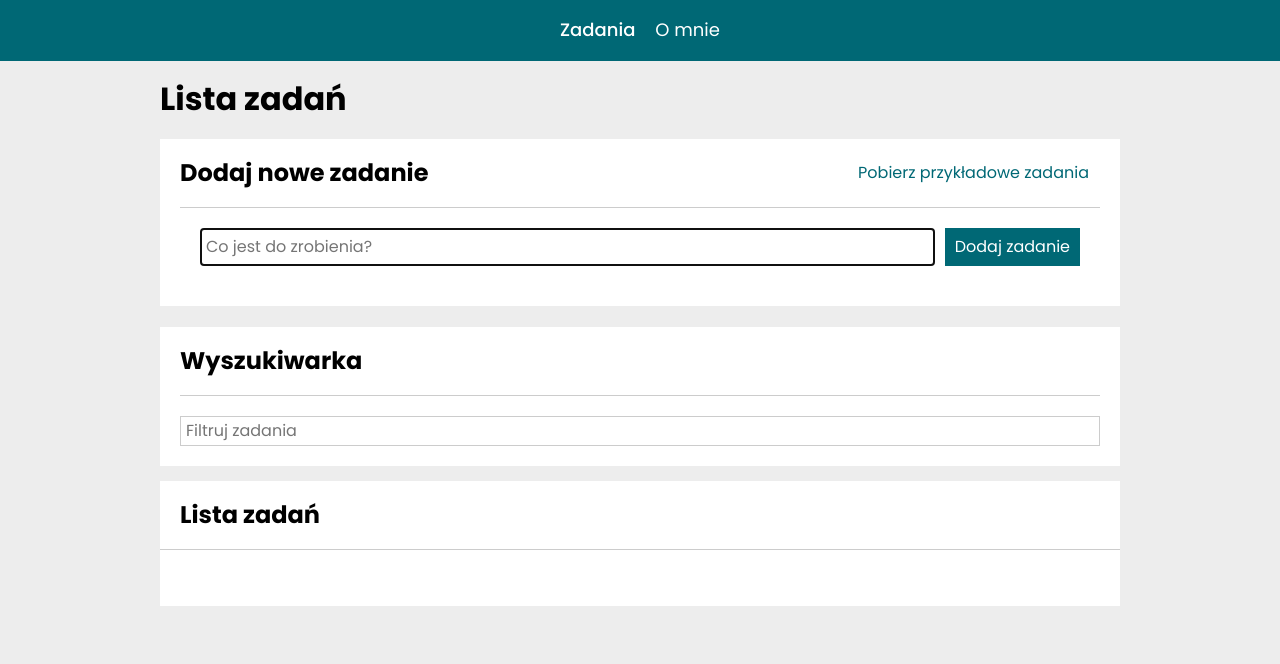
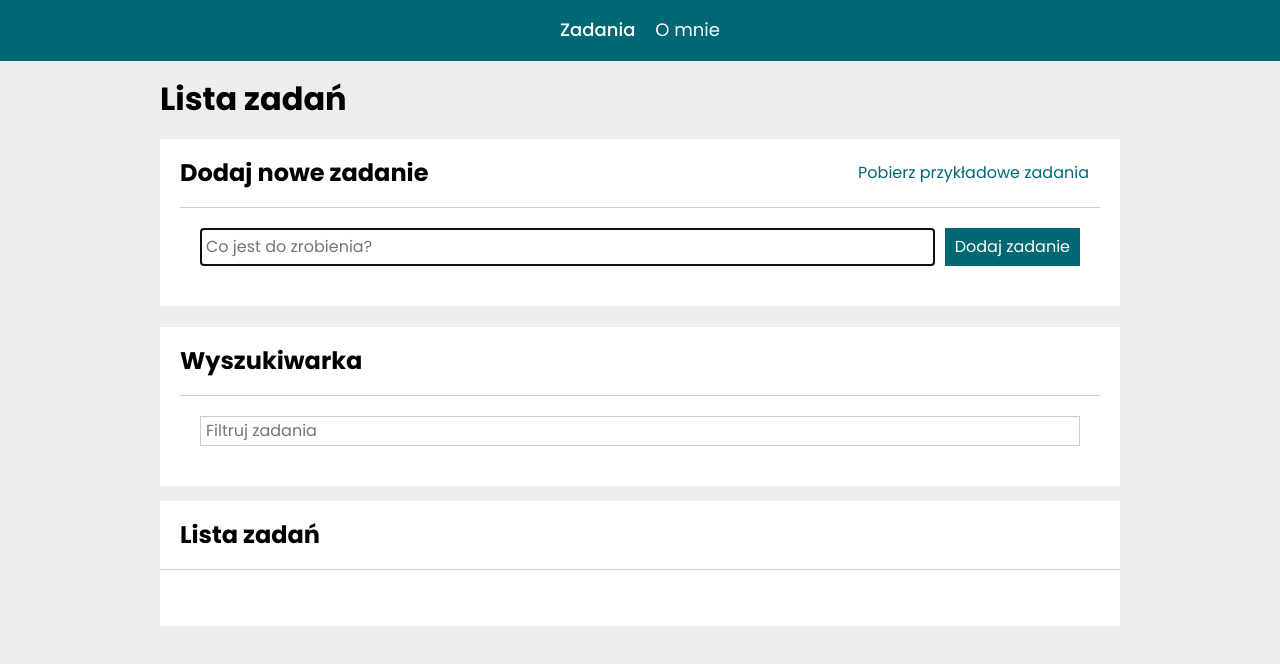
Before and after one commit to met3usz/todo-app-react, a React (Create React App) app: page /#/zadania in a window 1280 px wide. Shown: the top 664 px of the page. Built offline with nearby package versions, Linux system fonts and the light colour scheme.

Commit message:
Updated Input component

```diff
--- a/src/features/tasks/TasksPage/Search/index.js
+++ b/src/features/tasks/TasksPage/Search/index.js
@@ -1,6 +1,5 @@
-import Input from '../Input';
 import searchQueryParamName from '../searchQueryParamName';
-import { SearchWrapper } from './styled';
+import { SearchWrapper, Input } from './styled';
 import {
   useQueryParameters,
   useReplaceQueryParameters,
--- a/src/features/tasks/TasksPage/Search/styled.js
+++ b/src/features/tasks/TasksPage/Search/styled.js
@@ -4,3 +4,10 @@ export const SearchWrapper = styled.div`
   display: grid;
   grid-template-columns: 1fr;
 `;
+
+export const Input = styled.input`
+  border: 1px solid ${({ theme }) => theme.color.gray};
+  padding: 5px;
+  overflow: auto;
+  margin: 0 20px 20px 20px;
+`;
```
